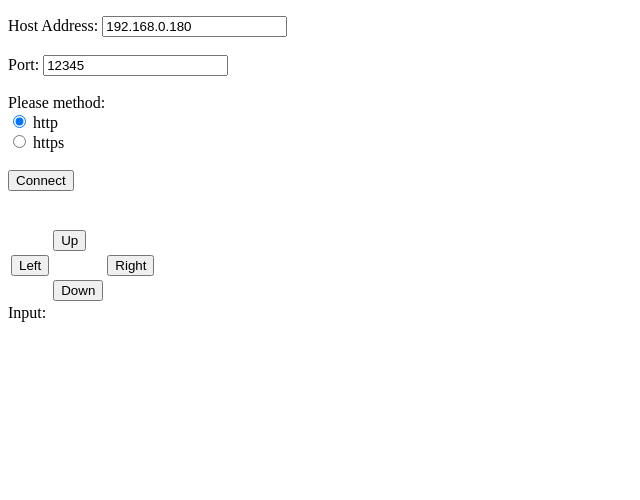
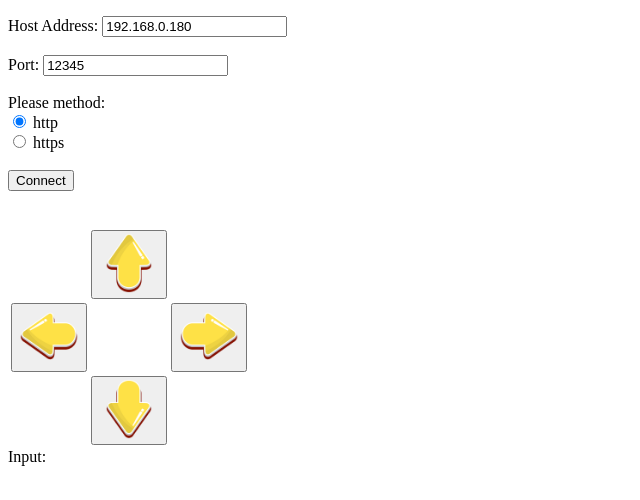
Before and after one commit to Hattory105/Hattory105.github.io, a plain HTML site: page index.html in a window 1280 px wide. Shown: the part 118-618 px from the top of the page, without its empty margins (0-640 px from the left). Drawn offline with Linux system fonts and the light colour scheme.

Commit message:
Update index.html
Update

```diff
--- a/index.html
+++ b/index.html
@@ -107,17 +107,17 @@
               <tr>
                 <td>&nbsp;</td>
                 <!-- <td><button onClick="sendAction(2)"> <img src="images/up.png" width="60dp" height="60dp" /></button></td> -->
-                <td><button id="myUp" onmousedown="mouseDown('up')" onmouseup="mouseUp('up')" onClick="sendAction(2)" value="up" width="60dp" height="60dp">Up</button></td>
+                <td><button id="myUp" onmousedown="mouseDown('up')" onmouseup="mouseUp('up')" onClick="sendAction(2)"> <img src="images/up.png" width="60dp" height="60dp" oncontextmenu="return false;" onselectstart="return false;"/></button></td>
                 <td>&nbsp;</td>
               </tr>
               <tr>
-                <td><button id="myLeft" onmousedown="mouseDown('left')" onmouseup="mouseUp('left')" onClick="sendAction(1)">Left</button></td>
+                <td><button id="myLeft" onmousedown="mouseDown('left')" onmouseup="mouseUp('left')" onClick="sendAction(1)"><img src="images/left.png" width="60dp" height="60dp" oncontextmenu="return false;" onselectstart="return false;"/> </button></td>
                 <td></td>
-                <td><button id="myRight" onmousedown="mouseDown('right')" onmouseup="mouseUp('right')" onClick="sendAction(3)">Right</button></td>
+                <td><button id="myRight" onmousedown="mouseDown('right')" onmouseup="mouseUp('right')" onClick="sendAction(3)"><img src="images/right.png" width="60dp" height="60dp" oncontextmenu="return false;" onselectstart="return false;"/></button></td>
               </tr>
               <tr>
                 <td>&nbsp;</td>
-                <td><button id="myDown" onmousedown="mouseDown('down')" onmouseup="mouseUp('down')" onClick="sendAction(4)">Down</button></td>
+                <td><button  id="myDown" onmousedown="mouseDown('down')" onmouseup="mouseUp('down')" onClick="sendAction(4)"><img src="images/down.png" width="60dp" height="60dp" oncontextmenu="return false;" onselectstart="return false;"/> </button></td>
                 <td>&nbsp;</td>
               </tr>
             </table>
```
